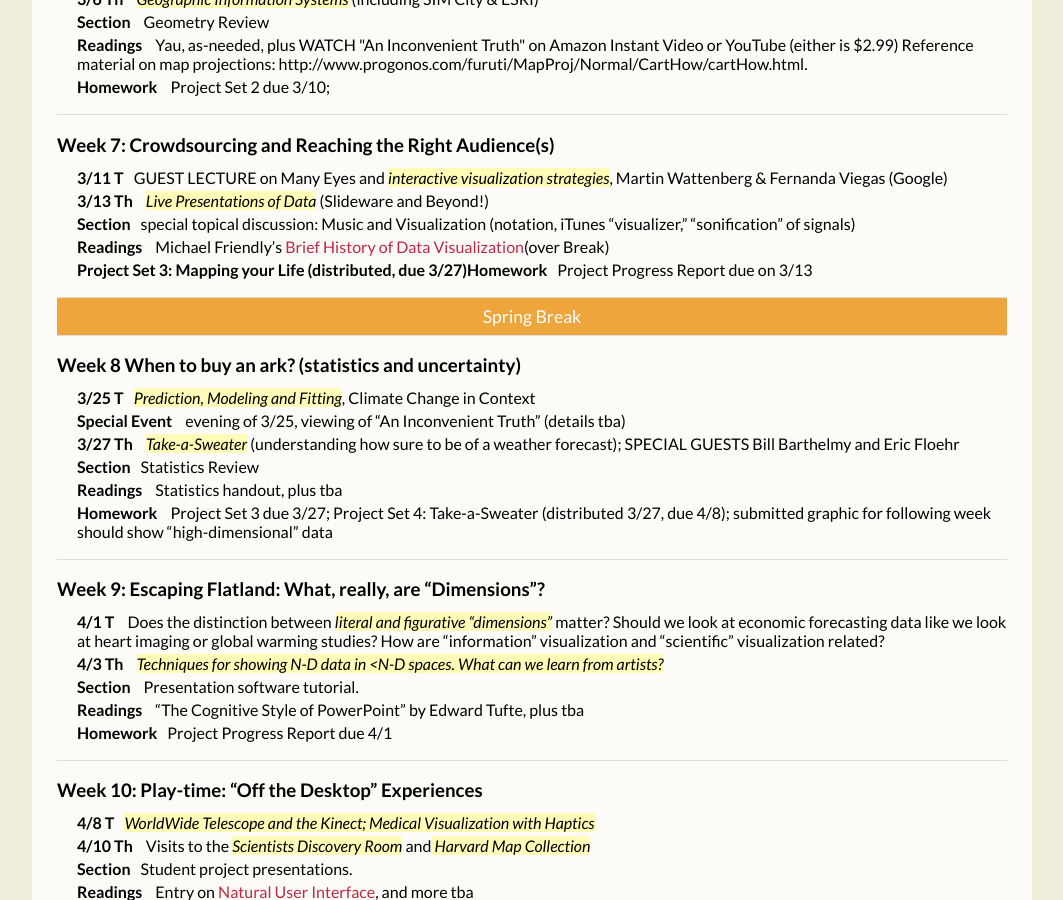
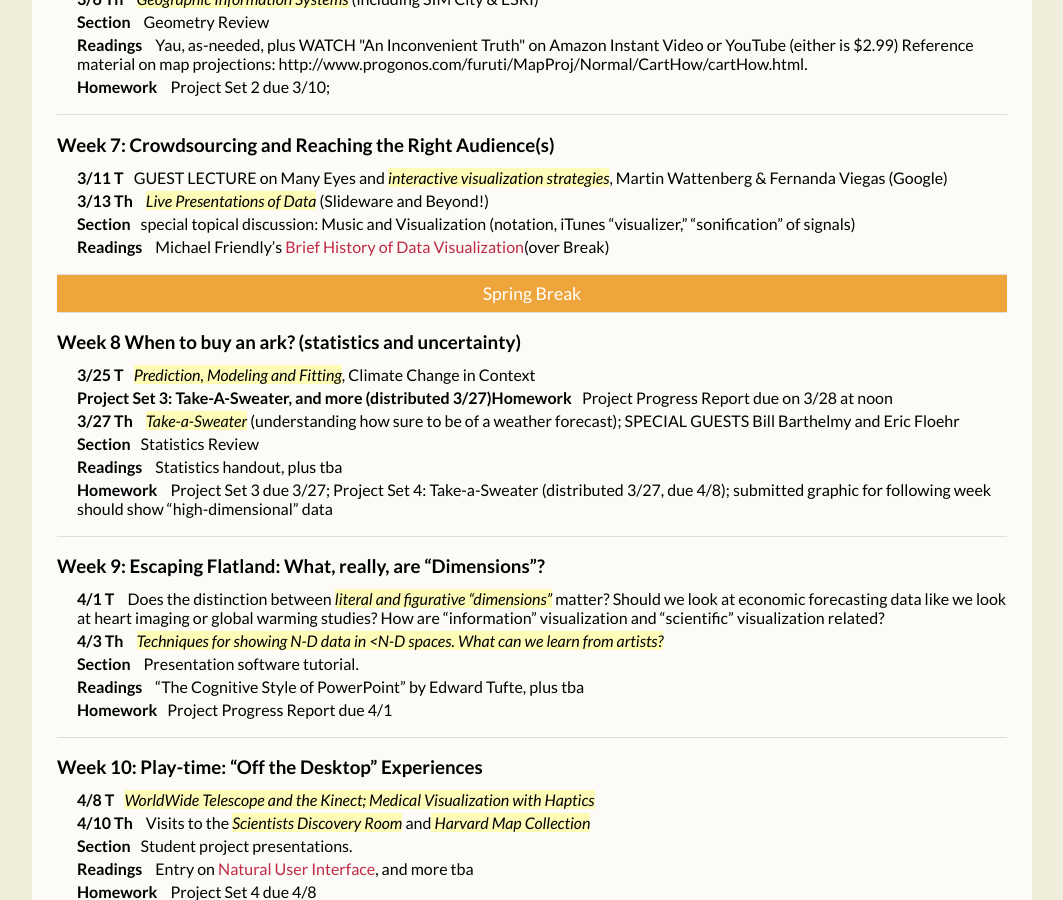
Before and after one commit to emr19/emr19.github.io, a Jekyll site: the page built from schedule/index.html, in a window 1280 px wide and 900 px high, scrolled down 1419 px. Shown: the whole window, without its empty margins (108-1171 px from the left). Built offline with Jekyll 4.4.1, drawn with Linux system fonts in a browser that asks for light colours; Markdown is read by kramdown in place of the engine named in the settings.

Commit message:
fixing dates, assignments

```diff
--- a/schedule/index.html
+++ b/schedule/index.html
@@ -193,9 +193,7 @@ beaed
         "http://www.datavis.ca/papers/hbook.pdf">Brief History of Data
         Visualization</a>(over Break)</span></li>
 
-    <li><span class="leader"><span class="c3 c12">Project Set 3</span><span class="c3">: Mapping
-      your Life (distributed, due 3/27)</span>Homework</span>Project
-      Progress Report due on 3/13</li>
+
   </ul>
 </div>
 
@@ -208,8 +206,8 @@ beaed
     <li><span class="leader">3/25 T</span><span class="c2">Prediction,
       Modeling and Fitting</span><span class="c3">, Climate Change in Context</span></li>
 
-    <li><span class="leader">Special Event</span><span class="c3"> evening of
-      3/25, viewing of &ldquo;An Inconvenient Truth&rdquo; (details tba)</span></li>
+<li><span class="leader"><span class="c3 c12">Project Set 3</span><span class="c3">: Take-A-Sweater, and more (distributed 3/27)</span>Homework</span>Project
+      Progress Report due on 3/28 at noon</li>
 
     <li><span class="leader">3/27 Th</span>
     <span class="c2">Take-a-Sweater</span> <span class="c3">(understanding how sure to be
```
